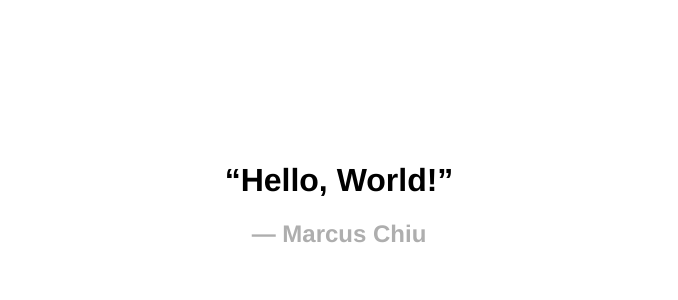
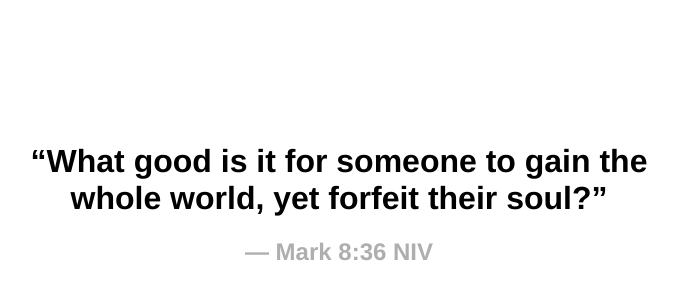
Before and after one commit to TheRealMarcusChiu/bible-verse-of-the-day-server, a plain HTML site: page index.html in a window 1280 px wide. Shown: the part 146-446 px from the top of the page, without its empty margins (301-979 px from the left). Drawn offline with Linux system fonts and the light colour scheme.

Commit message:
initial commit

```diff
--- a/index.html
+++ b/index.html
@@ -74,7 +74,7 @@ footer a {
   <body>
 
   <div id="app">
-    <h1 class="gq-quote">“Hello, World!”</h1>
-    <h2 class="gq-author">— Marcus Chiu</h2>
+    <h1 class="gq-quote">“What good is it for someone to gain the whole world, yet forfeit their soul?”</h1>
+    <h2 class="gq-author">— Mark 8:36 NIV</h2>
   </div>
   </body></html>
```
